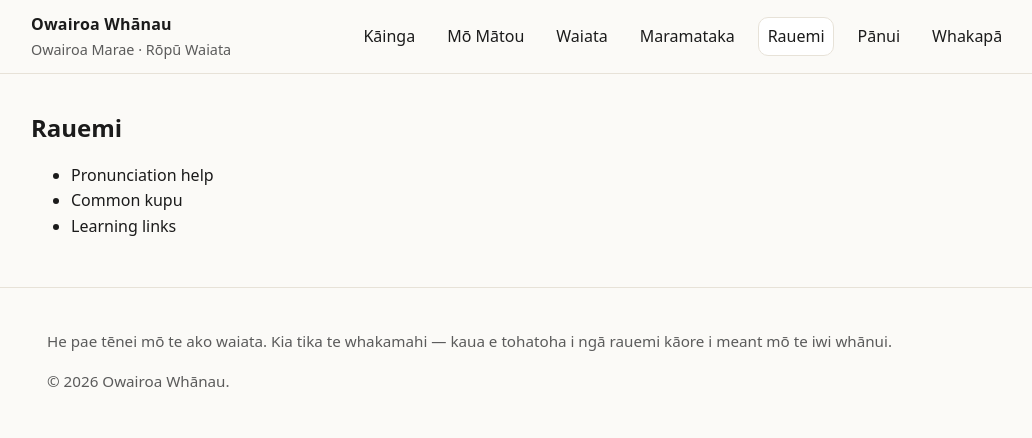
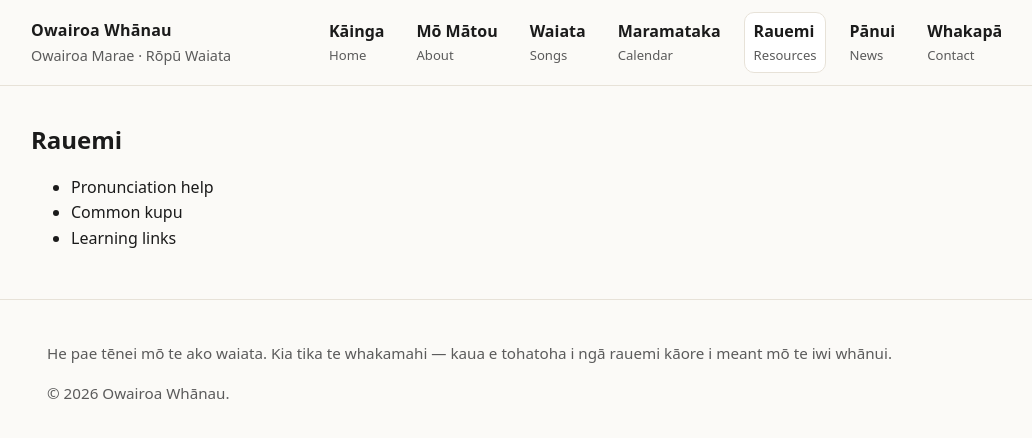
Before and after one commit to Standen-Home/owairoawhanau-site, a Jekyll site: the page built from resources.md, in a window 1280 px wide. Shown: the top 438 px of the page, without its empty margins (119-1151 px from the left). Built offline with Jekyll 4.4.1, drawn with Linux system fonts in a browser that asks for light colours.

Commit message:
Add English underneath te reo in nav (lighter colour)

```diff
--- a/_data/navigation.yml
+++ b/_data/navigation.yml
@@ -1,14 +1,21 @@
 - title: "Kāinga"
+  title_en: "Home"
   url: "/home/"
 - title: "Mō Mātou"
+  title_en: "About"
   url: "/about/"
 - title: "Waiata"
+  title_en: "Songs"
   url: "/waiata/"
 - title: "Maramataka"
+  title_en: "Calendar"
   url: "/calendar/"
 - title: "Rauemi"
+  title_en: "Resources"
   url: "/resources/"
 - title: "Pānui"
+  title_en: "News"
   url: "/news/"
 - title: "Whakapā"
+  title_en: "Contact"
   url: "/contact/"
--- a/_includes/header.html
+++ b/_includes/header.html
@@ -19,7 +19,10 @@
         {% if current == item.url or (item.url != '/' and current contains item.url) %}
           {% assign is_current = true %}
         {% endif %}
-        <a href="{{ item.url | relative_url }}" {% if is_current %}aria-current="page"{% endif %}>{{ item.title }}</a>
+        <a href="{{ item.url | relative_url }}" {% if is_current %}aria-current="page"{% endif %}>
+          <span class="nav-mi">{{ item.title }}</span>
+          {% if item.title_en %}<span class="nav-en">{{ item.title_en }}</span>{% endif %}
+        </a>
       {% endfor %}
     </nav>
   </div>
--- a/assets/css/style.css
+++ b/assets/css/style.css
@@ -37,7 +37,9 @@ a:focus{outline:3px solid var(--focus); outline-offset: 2px; border-radius: 6px}
 
 .nav-toggle{display:none}
 .nav{display:flex;gap:.9rem;flex-wrap:wrap;align-items:center}
-.nav a{padding:.35rem .55rem;border-radius:10px;text-decoration:none;color:var(--ink)}
+.nav a{padding:.35rem .55rem;border-radius:10px;text-decoration:none;color:var(--ink);display:flex;flex-direction:column;gap:.05rem}
+.nav-mi{font-weight:650}
+.nav-en{font-size:.82rem;color:var(--muted)}
 .nav a[aria-current="page"], .nav a:hover{background:#fff;border:1px solid var(--border)}
 
 @media (max-width: 760px){
```
